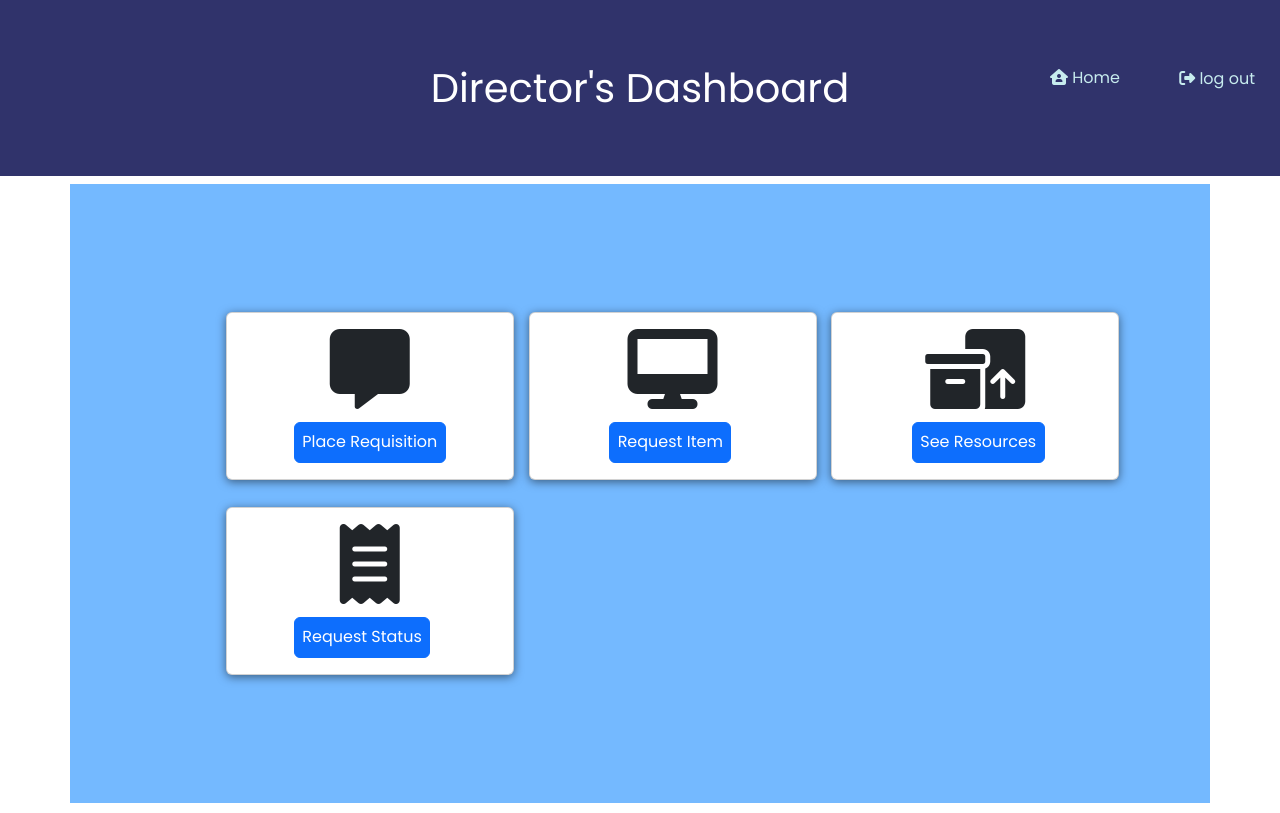
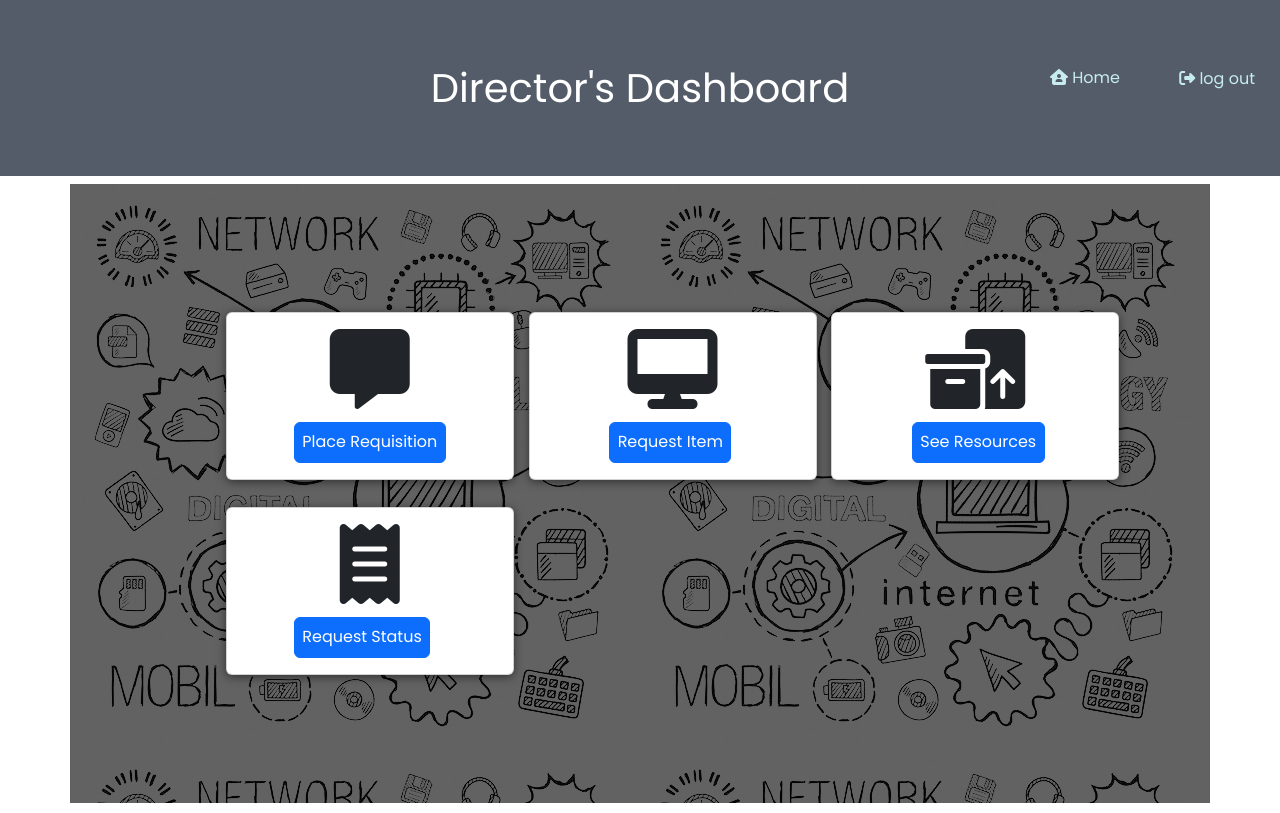
Before and after one commit to NaimurRahman-11/IITResourceManagement-3.0, a PHP site: page /DirectorPage.html in a window 1280 px wide. Run offline with PHP 8.4, Linux system fonts and the light colour scheme; some libraries are stand-ins or nearby versions.

Commit message:
Changed UI

```diff
--- a/DirectorPage.css
+++ b/DirectorPage.css
@@ -15,7 +15,7 @@ h1{
 }
 
 .header{
-    background-color: #30336b;
+    background-color: #535c68;
 }
 
 body{
@@ -24,7 +24,7 @@ body{
 
 .container{
     padding: 10%;
-    background-color: #74b9ff;
+    background-image: url('./img/doodle.png');
 }
 
 .btn{
--- a/LabAssistantPage.css
+++ b/LabAssistantPage.css
@@ -19,13 +19,13 @@ body{
 }
 
 .header{
-    background-color: #30336b;
+    background-color: #535c68;
 }
 
 
 .container{
     padding: 10%;
-    background-color: #74b9ff;
+    background-image: url('./img/doodle.png');
 }
 
 .btn{
--- a/ManageComplaints.css
+++ b/ManageComplaints.css
@@ -18,12 +18,11 @@ body{
 }
 
 .header{
-    background-color: #30336b;
+    background-color: #535c68;
 }
 
 .container{
     padding: 10%;
-    background-color: #74b9ff;
 }
 
 .btn{
--- a/ManageFiles.css
+++ b/ManageFiles.css
@@ -18,7 +18,7 @@ h1{
 }
 
 .header{
-    background-color: #30336b;
+    background-color: #535c68;
 }
 
 .btn{
--- a/OfficeAssistantPage.css
+++ b/OfficeAssistantPage.css
@@ -18,12 +18,12 @@ h1{
 }
 
 .header{
-    background-color: #30336b;
+    background-color: #535c68;
 }
 
 .container{
     padding: 10%;
-    background-color: #74b9ff;
+    background-image: url('./img/doodle.png');
 }
 
 .btn{
--- a/StudentPage.css
+++ b/StudentPage.css
@@ -18,14 +18,12 @@ body{
 }
 
 .header{
-    background-color: #30336b;
+    background-color: #535c68;
 }
 
 .container{
     padding: 10%;
-
     background-image: url('./img/doodle.png');
-
 }
 
 .btn{
--- a/TeacherPage.css
+++ b/TeacherPage.css
@@ -18,12 +18,12 @@ h1{
 }
 
 .header{
-    background-color: #30336b;
+    background-color: #535c68;
 }
 
 .container{
     padding: 10%;
-    background-color: #74b9ff;
+    background-image: url('./img/doodle.png');
 }
 
 .btn{
--- a/YourComplaints.css
+++ b/YourComplaints.css
@@ -18,12 +18,12 @@ body{
 }
 
 .header{
-    background-color: #30336b;
+    background-color: #535c68;
 }
 
 .container{
     padding: 10%;
-    background-color: #74b9ff;
+    background-image: url('./img/doodle.png');
 }
 
 .btn{
```
